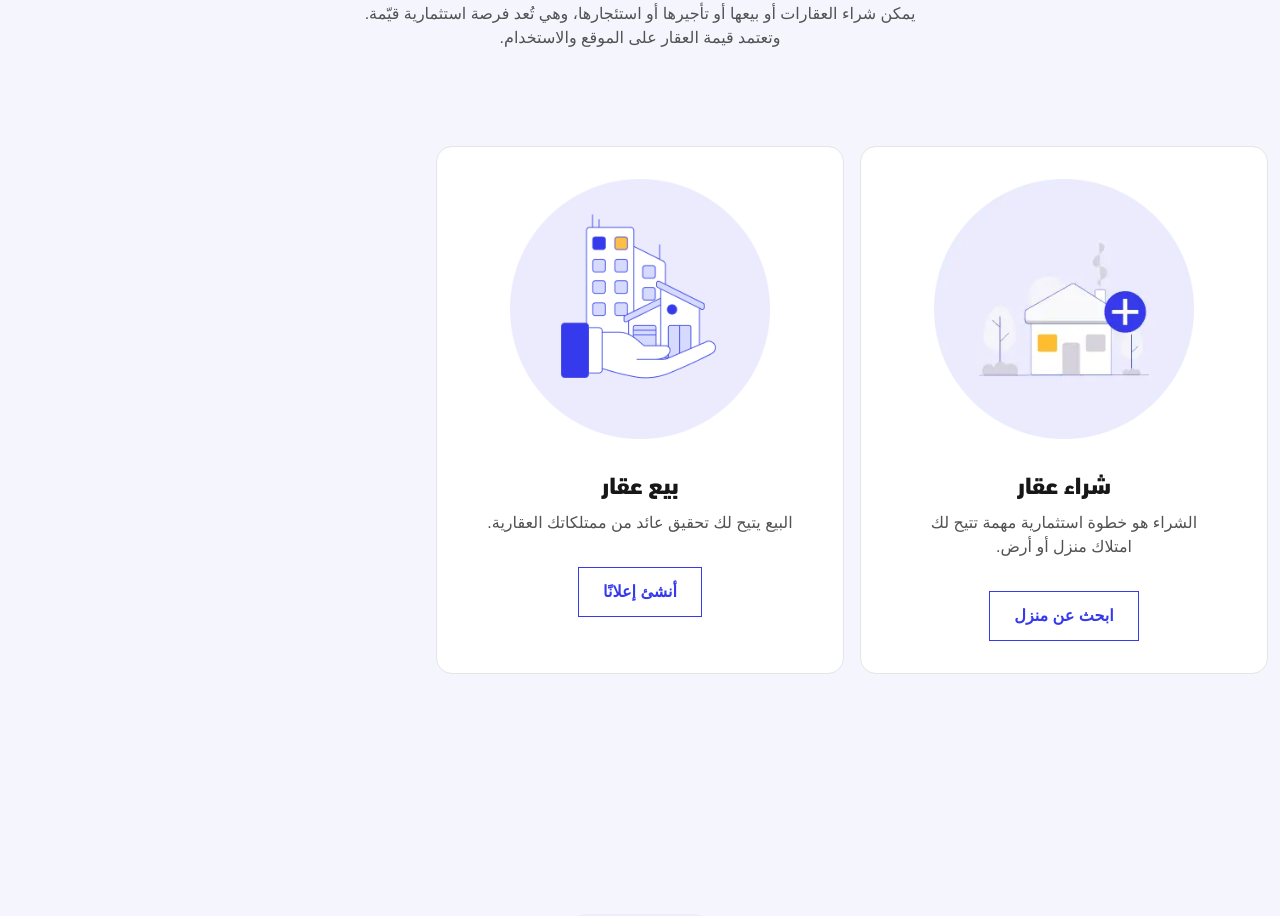
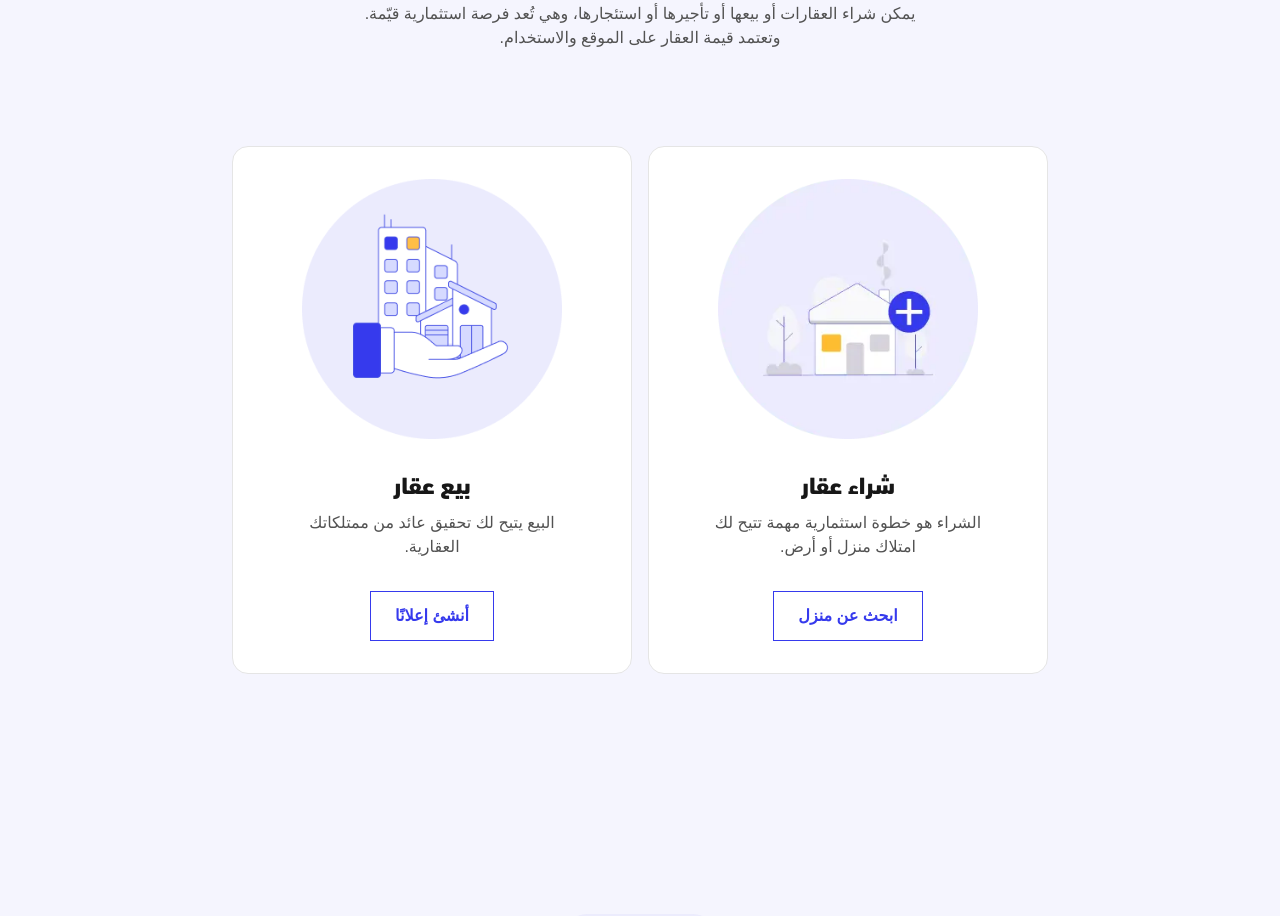
Before and after one commit to Shtya/elite-gate, a Next.js app: page / in a window 1280 px wide. Shown: the part 4173-5089 px from the top of the page. Built offline with nearby package versions, Linux system fonts and the light colour scheme; a small style sheet from the web is missing; a web font is replaced by a local one; what @bprogress/next would draw is missing.

Commit message:
Canter the services section

```diff
--- a/src/components/main/home/ServiceCard.tsx
+++ b/src/components/main/home/ServiceCard.tsx
@@ -11,7 +11,7 @@ type ServiceCardProps = {
 
 export default function ServiceCard({ title, description, buttonText, imageUrl, link }: ServiceCardProps) {
   return (
-    <div className="bg-white p-7 xl:p-8 rounded-2xl flex flex-col items-center text-center group transition-all hover:-translate-y-1 hover:shadow-xl border border-neutral-200">
+    <div className="w-[400px] bg-white p-7 xl:p-8 rounded-2xl flex flex-col items-center text-center group transition-all hover:-translate-y-1 hover:shadow-xl border border-neutral-200">
       <div className="relative w-[260px] h-[260px]">
         <Image alt="service image" fill src={imageUrl} className="object-contain" sizes="260px" />
       </div>
--- a/src/components/main/home/ServicesSection.tsx
+++ b/src/components/main/home/ServicesSection.tsx
@@ -32,7 +32,7 @@ export default function ServicesSection() {
                     />
                 </div>
 
-                <div className="grid grid-cols-1 md:!grid-cols-2 xl:!grid-cols-3  gap-4 px-3 px-xl-0 mt-10">
+                <div className="flex flex-row justify-center xl:!grid-cols-3  gap-4 px-3 px-xl-0 mt-10">
                     {services.map((service, index) => (
                         <ServiceCard key={index} {...service} />
                     ))}
```
